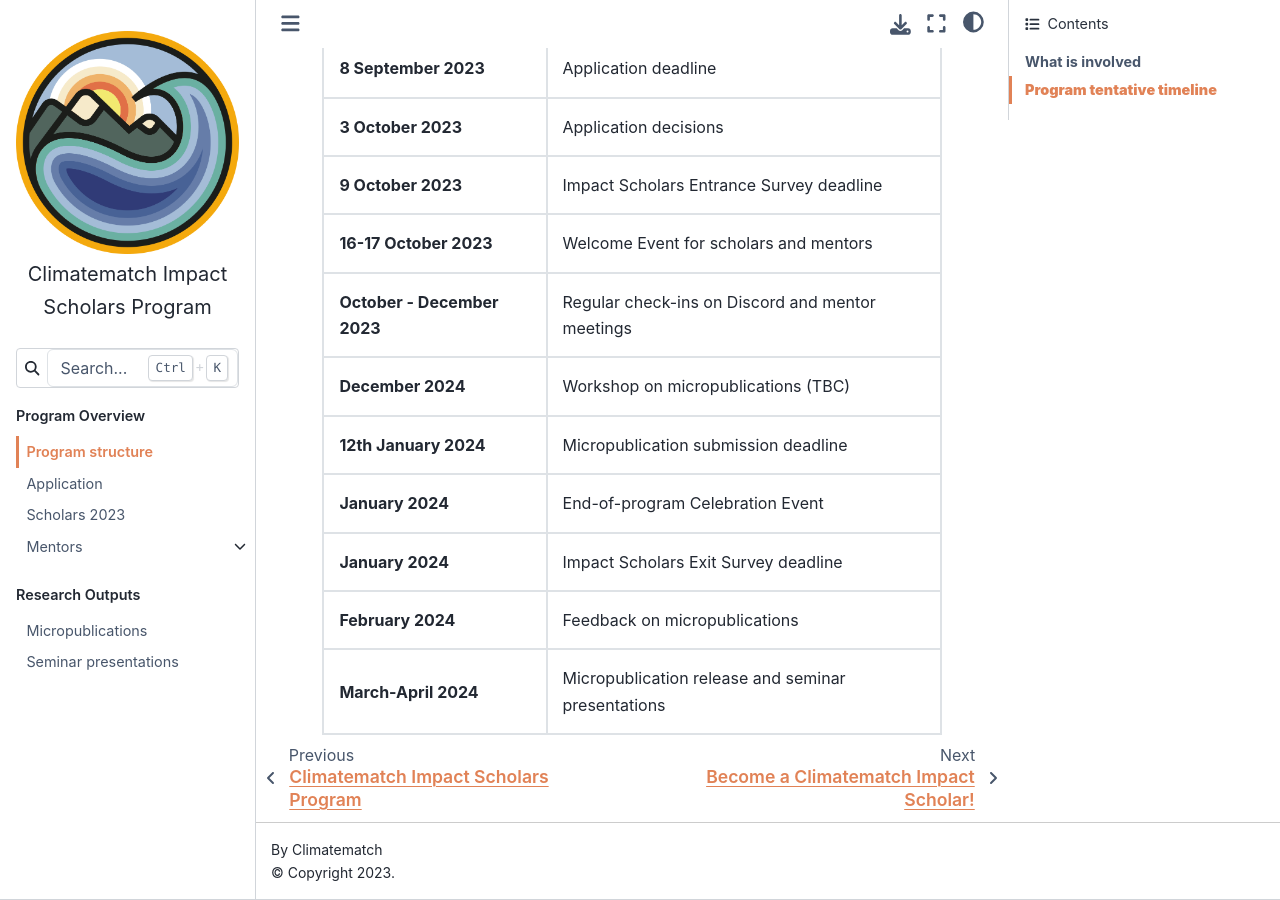
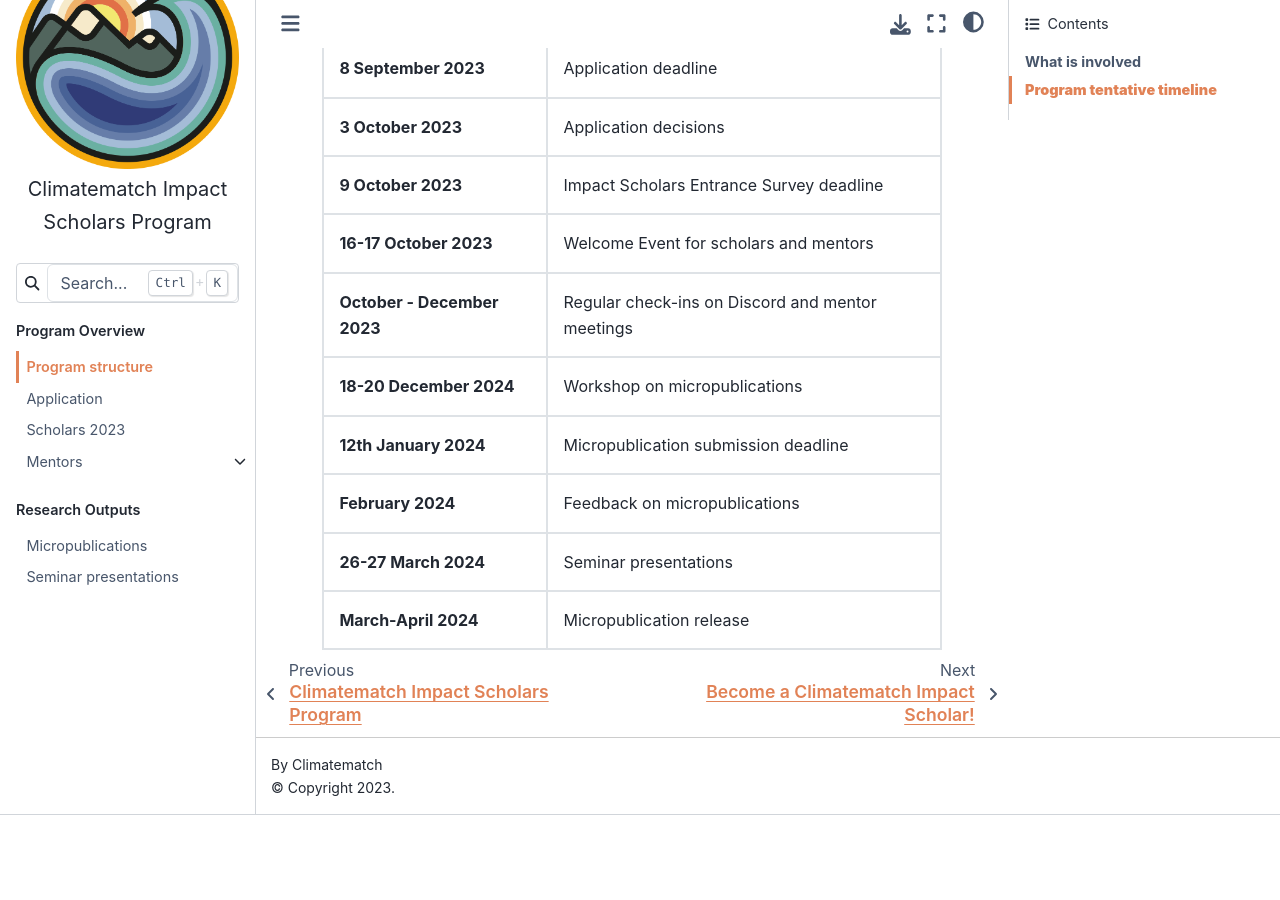
Before and after one commit to neuromatch/impact-scholars, a Jupyter Book: the page built from impact-scholars/structure.md, in a window 1280 px wide and 900 px high, scrolled down 1035 px. Built offline with Jupyter Book 1.0.4 settings and Sphinx 7.4.7 and the Sphinx Book theme 1.1.4, drawn with Linux system fonts in a browser that asks for light colours; after the commit the page ends 1850 px from its top, so only the background shows below that.

Commit message:
Update timeline

```diff
--- a/impact-scholars/structure.md
+++ b/impact-scholars/structure.md
@@ -43,27 +43,23 @@ We are actively working to provide participants with further professional and ac
     <td>Regular check-ins on Discord and mentor meetings</td>
 </tr>
 <tr>
-    <td><b>December 2024</b></td>
-    <td>Workshop on micropublications (TBC)</td>
+    <td><b>18-20 December 2024</b></td>
+    <td>Workshop on micropublications</td>
 </tr>
 <tr>
     <td><b>12th January 2024</b></td>
     <td>Micropublication submission deadline</td>
 </tr>
 <tr>
-    <td><b>January 2024</b></td>
-    <td>End-of-program Celebration Event</td>
-</tr>
-<tr>
-    <td><b>January 2024</b></td>
-    <td>Impact Scholars Exit Survey deadline</td>
-</tr>
-<tr>
     <td><b>February 2024</b></td>
     <td>Feedback on micropublications</td>
 </tr>
 <tr>
+    <td><b>26-27 March 2024</b></td>
+    <td>Seminar presentations</td>
+</tr>
+<tr>
     <td><b>March-April 2024</b></td>
-    <td>Micropublication release and seminar presentations</td>
+    <td>Micropublication release</td>
 </tr>
 </table>
```
